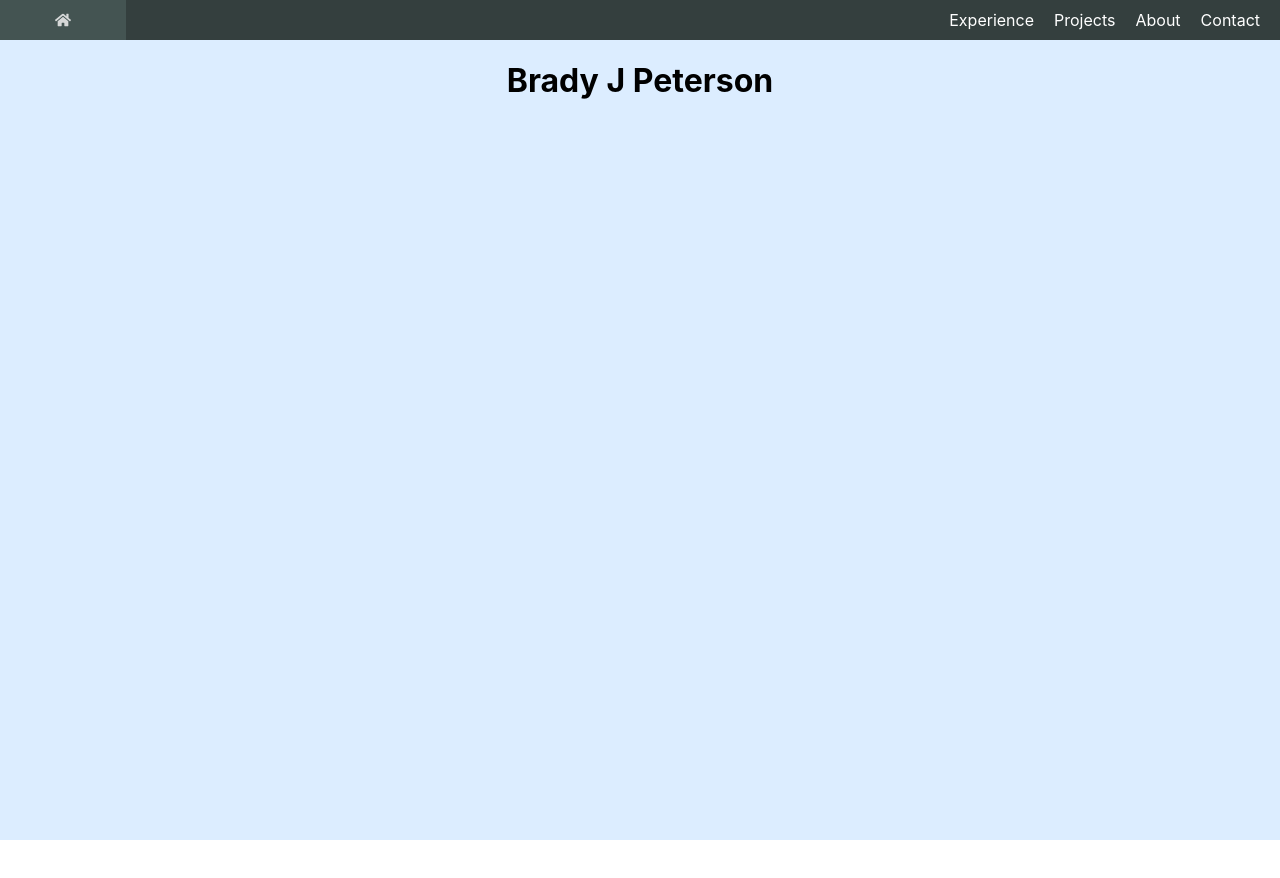
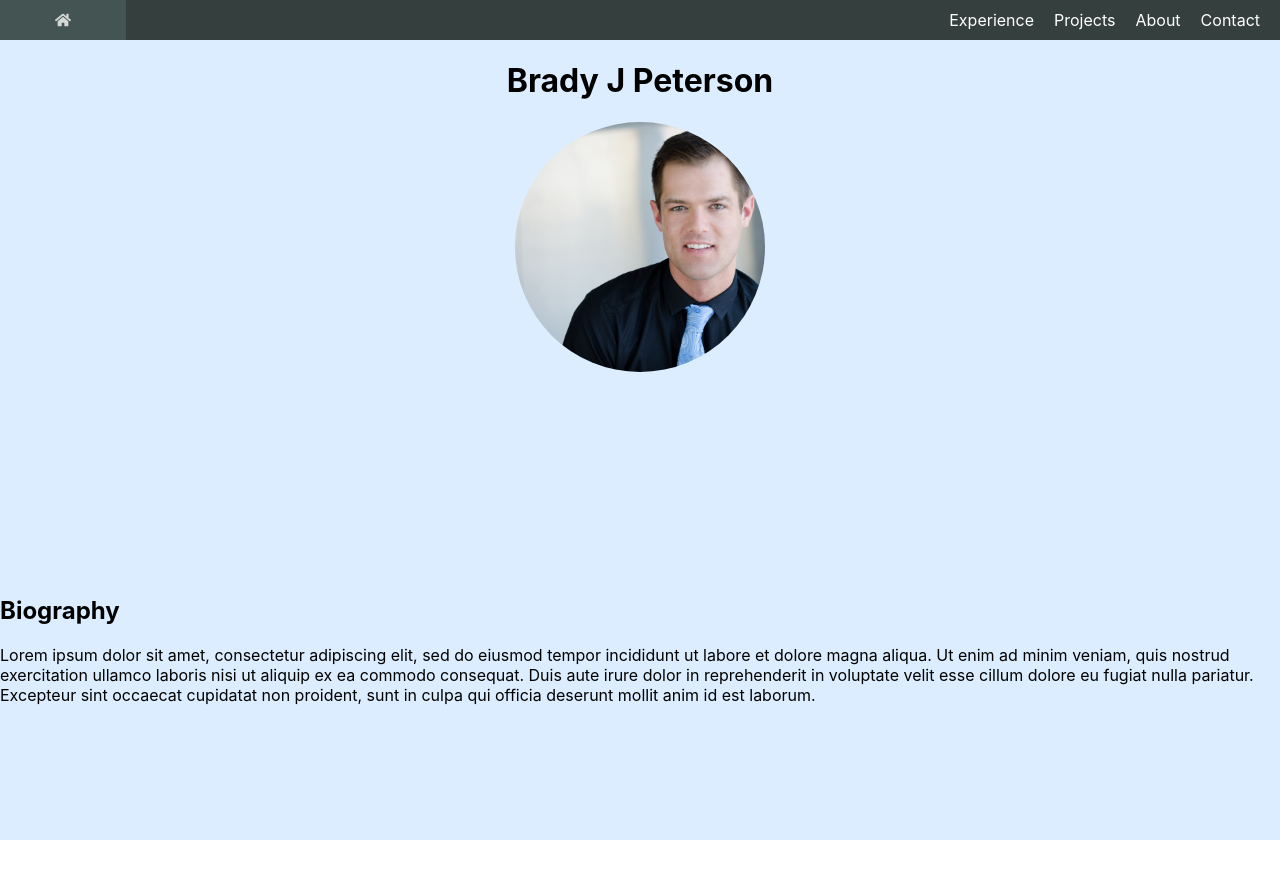
Before and after one commit to bpeterson1663/personal-portfolio, a React app: page / in a window 1280 px wide. Shown: the top 878 px of the page. Built offline with nearby package versions, Linux system fonts and the light colour scheme.

Commit message:
feat(home): filler text for home

```diff
--- a/src/components/Pages/Home.tsx
+++ b/src/components/Pages/Home.tsx
@@ -1,6 +1,38 @@
 import React from 'react'
-import { Page } from '../Common/index'
+import { createUseStyles } from 'react-jss'
+import { Page, Grid } from '../Common/index'
+import ProfileImage from '../../images/profile.jpeg'
 
+const useStyles = createUseStyles({
+  avatar: {
+    width: '250px',
+    height: '250px',
+    margin: '0 auto',
+    objectFit: 'cover',
+    borderRadius: '50%',
+    borderWidth: 3,
+    borderColor: 'black',
+    overflow: 'hidden',
+  },
+})
 export const Home: React.FC = (): JSX.Element => {
-  return <Page title="Brady J Peterson"></Page>
+  const classes = useStyles()
+
+  return (
+    <Page title="Brady J Peterson">
+      <Grid>
+        <img className={classes.avatar} src={ProfileImage} />
+      </Grid>
+      <Grid>
+        <h2>Biography</h2>
+        <p>
+          Lorem ipsum dolor sit amet, consectetur adipiscing elit, sed do eiusmod tempor incididunt ut labore et dolore
+          magna aliqua. Ut enim ad minim veniam, quis nostrud exercitation ullamco laboris nisi ut aliquip ex ea commodo
+          consequat. Duis aute irure dolor in reprehenderit in voluptate velit esse cillum dolore eu fugiat nulla
+          pariatur. Excepteur sint occaecat cupidatat non proident, sunt in culpa qui officia deserunt mollit anim id
+          est laborum.
+        </p>
+      </Grid>
+    </Page>
+  )
 }
```
